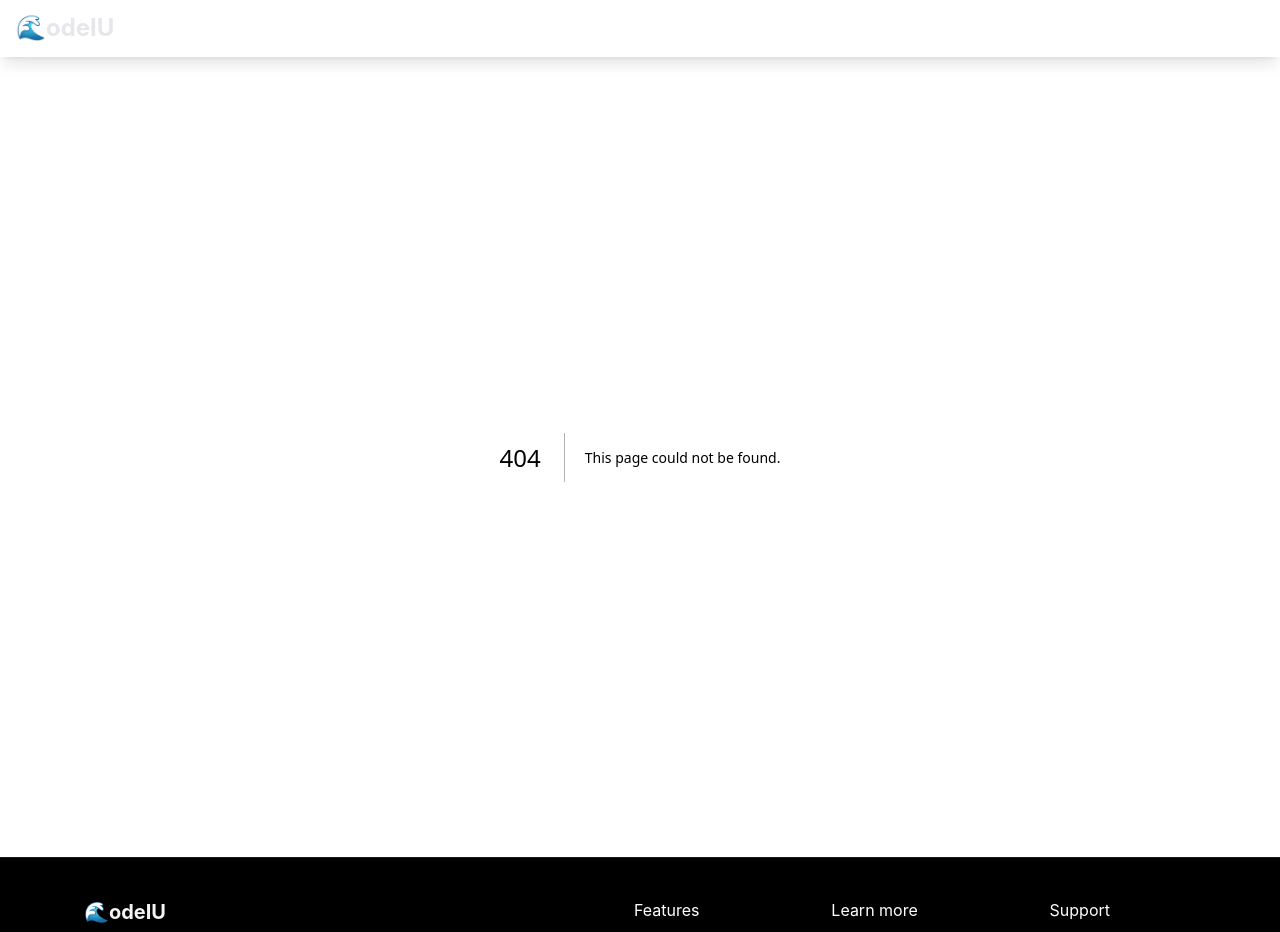
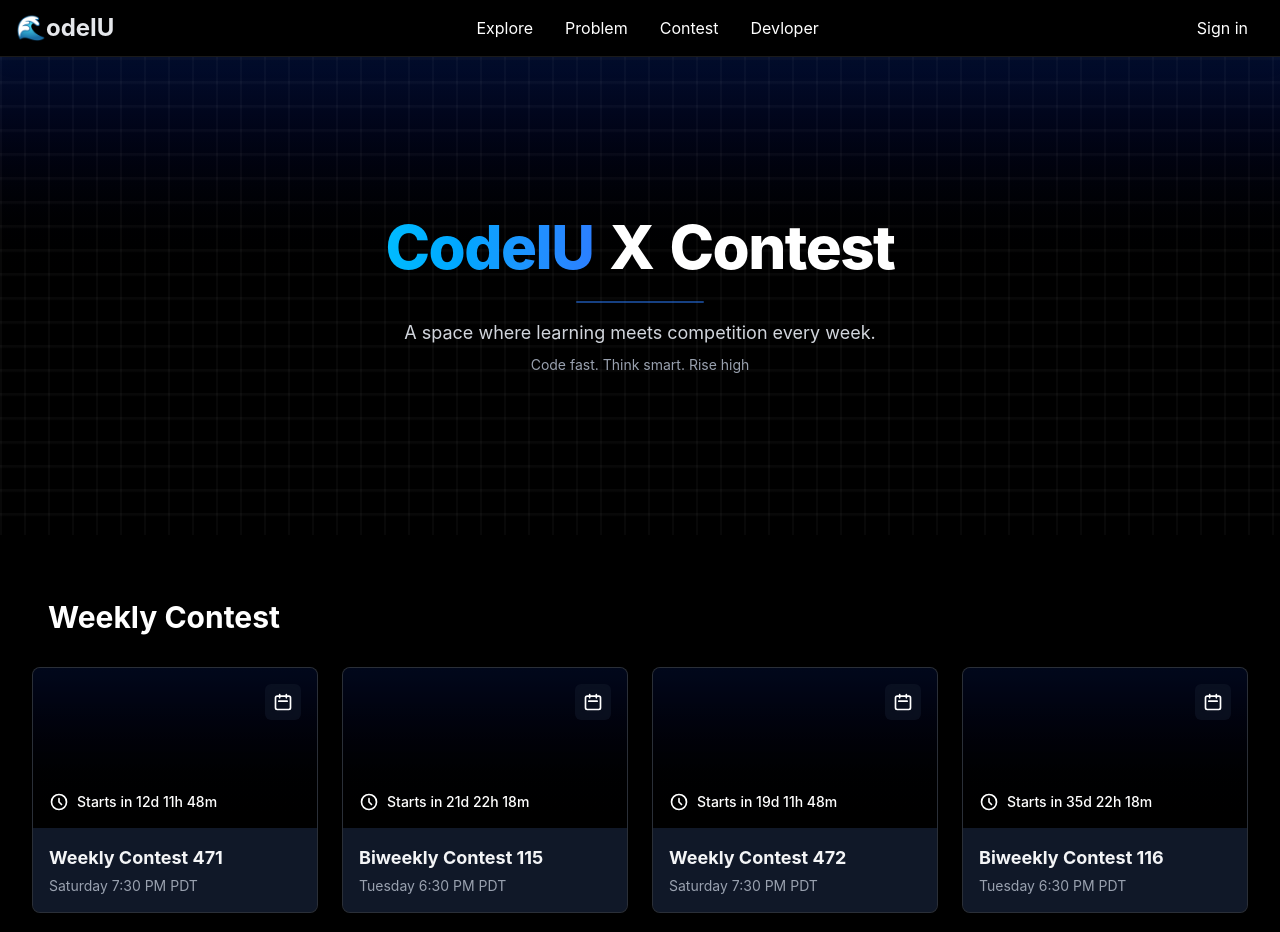
Before and after one commit to blaackstring/codeiu, a Next.js app: page /contest in a window 1280 px wide. Before the commit this address had no page. Shown: the top 932 px of the page. Built offline with nearby package versions, Linux system fonts and the light colour scheme.

Commit message:
added contest ui

```diff
--- /dev/null
+++ b/src/app/(pages)/contest/page.jsx
@@ -0,0 +1,162 @@
+"use client";
+
+import React, { useState, useEffect } from 'react';
+
+
+// You can fetch this data from an API
+const contests = [
+  {
+    id: 1,
+    title: 'Weekly Contest 471',
+    date: '2025-10-12T08:00:00',
+    displayDate: 'Saturday 7:30 PM PDT',
+    imageUrl: 'https://placehold.co/600x400/020d2e/FFF?text=|',
+  },
+  {
+    id: 2,
+    title: 'Biweekly Contest 115',
+    date: '2025-10-21T18:30:00',
+    displayDate: 'Tuesday 6:30 PM PDT',
+    imageUrl: 'https://placehold.co/600x400/020d2e/FFF?text=|',
+  },
+  {
+    id: 3,
+    title: 'Weekly Contest 472',
+    date: '2025-10-19T08:00:00',
+    displayDate: 'Saturday 7:30 PM PDT',
+    imageUrl: 'https://placehold.co/600x400/020d2e/FFF?text=|',
+  },
+   {
+    id: 4,
+    title: 'Biweekly Contest 116',
+    date: '2025-11-04T18:30:00',
+    displayDate: 'Tuesday 6:30 PM PDT',
+    imageUrl: 'https://placehold.co/600x400/020d2e/FFF?text=|',
+  },
+];
+
+const ContestCard = ({ contest }) => {
+  const [timeLeft, setTimeLeft] = useState(null);
+
+  useEffect(() => {
+    const calculateTimeLeft = () => {
+      const difference = +new Date(contest.date) - +new Date();
+      let newTimeLeft = {};
+
+      if (difference > 0) {
+        newTimeLeft = {
+          days: Math.floor(difference / (1000 * 60 * 60 * 24)),
+          hours: Math.floor((difference / (1000 * 60 * 60)) % 24),
+          minutes: Math.floor((difference / 1000 / 60) % 60),
+          seconds: Math.floor((difference / 1000) % 60),
+        };
+      } else {
+         return null; // Contest has started or is over
+      }
+      return newTimeLeft;
+    };
+
+    // Set initial time
+    setTimeLeft(calculateTimeLeft());
+
+    const timer = setInterval(() => {
+      setTimeLeft(calculateTimeLeft());
+    }, 1000);
+
+    return () => clearInterval(timer);
+  }, [contest.date]);
+
+  const formatTime = () => {
+      if (!timeLeft) return "Contest Started!";
+
+      let parts = [];
+      if(timeLeft.days > 0) parts.push(`${timeLeft.days}d`);
+      if(timeLeft.hours > 0) parts.push(`${timeLeft.hours}h`);
+      if(timeLeft.minutes > 0) parts.push(`${timeLeft.minutes}m`);
+      parts.push(`${timeLeft.seconds}s`);
+
+      return `Starts in ${parts.slice(0, 3).join(' ')}`;
+  }
+
+  return (
+     <div className="bg-[#1e1e1e] border border-gray-700/50 rounded-lg shadow-lg overflow-hidden transition-all duration-300 ease-in-out transform hover:-translate-y-1 hover:shadow-blue-500/20 group hover cursor-pointer">
+        <div
+            className="relative h-40 bg-gradient-to-b from-[#020d2e]  to-black"
+        >
+            <div className="absolute inset-0 bg-black/40"></div>
+            <div className="relative z-10 flex flex-col justify-between h-full p-4 text-white">
+                <div className="flex justify-end">
+                    <div className="bg-gray-900/60 p-2 rounded-md backdrop-blur-sm">
+                        <svg xmlns="http://www.w3.org/2000/svg" className="h-5 w-5" fill="none" viewBox="0 0 24 24" stroke="currentColor" strokeWidth={2}>
+                          <path strokeLinecap="round" strokeLinejoin="round" d="M8 7V3m8 4V3m-9 8h10M5 21h14a2 2 0 002-2V7a2 2 0 00-2-2H5a2 2 0 00-2 2v12a2 2 0 002 2z" />
+                        </svg>
+                    </div>
+                </div>
+                <div className="flex items-center space-x-2 text-sm font-medium">
+                    <svg xmlns="http://www.w3.org/2000/svg" className="h-5 w-5" fill="none" viewBox="0 0 24 24" stroke="currentColor" strokeWidth={2}>
+                      <path strokeLinecap="round" strokeLinejoin="round" d="M12 8v4l3 3m6-3a9 9 0 11-18 0 9 9 0 0118 0z" />
+                    </svg>
+                    <span>{formatTime()}</span>
+                </div>
+            </div>
+        </div>
+        <div className="p-4 bg-gray-900">
+            <h3 className="text-lg font-bold text-gray-100 group-hover:text-blue-300 transition-colors">{contest.title}</h3>
+            <p className="text-sm text-gray-400 mt-1">{contest.displayDate}</p>
+        </div>
+     </div>
+  );
+};
+
+const ContestPage = () => {
+  return (
+    <div className="min-h-screen bg-black text-gray-200 font-sans">
+      {/* Header Section with Gradient */}
+      <header className="relative text-center py-20 md:py-32 lg:py-40 overflow-hidden">
+        {/* Background Gradient */}
+        <div className="absolute inset-0 bg-gradient-to-b from-[#020d2e] via-black to-black"></div>
+        <div className="absolute inset-0 bg-gradient-radial from-blue-900/40 via-transparent to-transparent"></div>
+
+        <div className="absolute inset-0 bg-[linear-gradient(to_right,rgba(255,255,255,0.04)_2px,transparent_2px),linear-gradient(to_bottom,rgba(255,255,255,0.04)_2px,transparent_4px)] bg-[size:1.5rem_1.5rem] opacity-80"></div>
+
+        <div className="absolute  bg-[radial-gradient(circle,rgba(96,165,250,0.15)_0%,transparent_60%)]"></div>
+
+        {/* Content */}
+        <div className="relative z-10 flex flex-col items-center">
+
+
+          <h1 className="text-4xl md:text-6xl font-extrabold text-white tracking-tight space-x-2">
+            <span className="font-mono bg-clip-text text-transparent bg-gradient-to-r from-sky-400 to-blue-500">
+              CodeIU
+            </span>
+            <span className="ml-2">X</span>
+            <span className="ml-2">Contest</span>
+          </h1>
+          <div className="w-32 h-0.5 bg-blue-500/50 mt-6 mb-4 rounded-full"></div>
+          <p className="text-md md:text-lg text-gray-300 max-w-2xl">
+            A space where learning meets competition every week.
+          </p>
+          <p className="text-sm md:text-md text-gray-400 mt-2 font-mono">
+            Code fast. Think smart. Rise high
+          </p>
+        </div>
+      </header>
+
+      {/* Weekly Contest Section */}
+      <main className="px-4 sm:px-6 lg:px-8 py-16">
+        <div className="max-w-7xl mx-auto">
+          <h2 className="text-3xl font-bold text-white mb-8  pl-4">
+            Weekly Contest
+          </h2>
+          <div className="grid grid-cols-1 md:grid-cols-2 lg:grid-cols-3 xl:grid-cols-4 gap-6">
+            {contests.map((contest) => (
+              <ContestCard key={contest.id} contest={contest} />
+            ))}
+          </div>
+        </div>
+      </main>
+    </div>
+  );
+};
+
+export default ContestPage;
--- a/src/app/(pages)/problem/page.jsx
+++ b/src/app/(pages)/problem/page.jsx
@@ -92,13 +92,9 @@ const ProblemsPage = () => {
                   </div>
                 </div>
                 <div className="flex justify-between items-end mt-15">
-                  {/* This item will be pushed to the left */}
                   <span>
-                    {/* YOUR CODE/CONTENT GOES HERE */}
                     {set.author}
                   </span>
-
-                  {/* This item will be pushed to the right */}
                   <span className="text-2xl filter opacity-60">🌊</span>
                 </div>
               </div>
--- a/src/app/components/Header.jsx
+++ b/src/app/components/Header.jsx
@@ -71,7 +71,7 @@ export default function Header() {
                 </Link>
               </li>
                <li className=''>
-                <Link href="/login"  className="text-white hover:text-gray-300 gap-2  transition-colors relative group">
+                <Link href="/contest"  className="text-white hover:text-gray-300 gap-2  transition-colors relative group">
                   Contest
                 </Link>
               </li>
```
